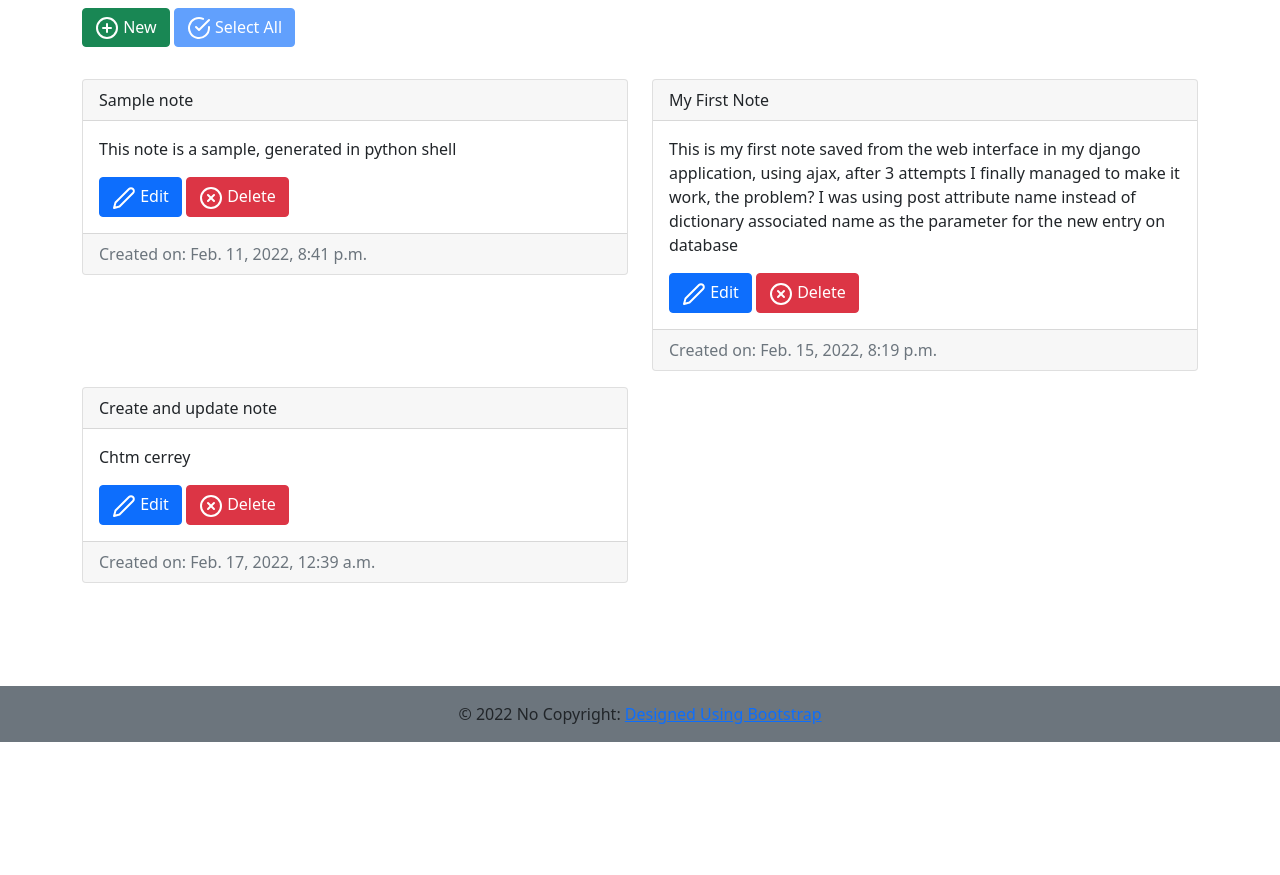
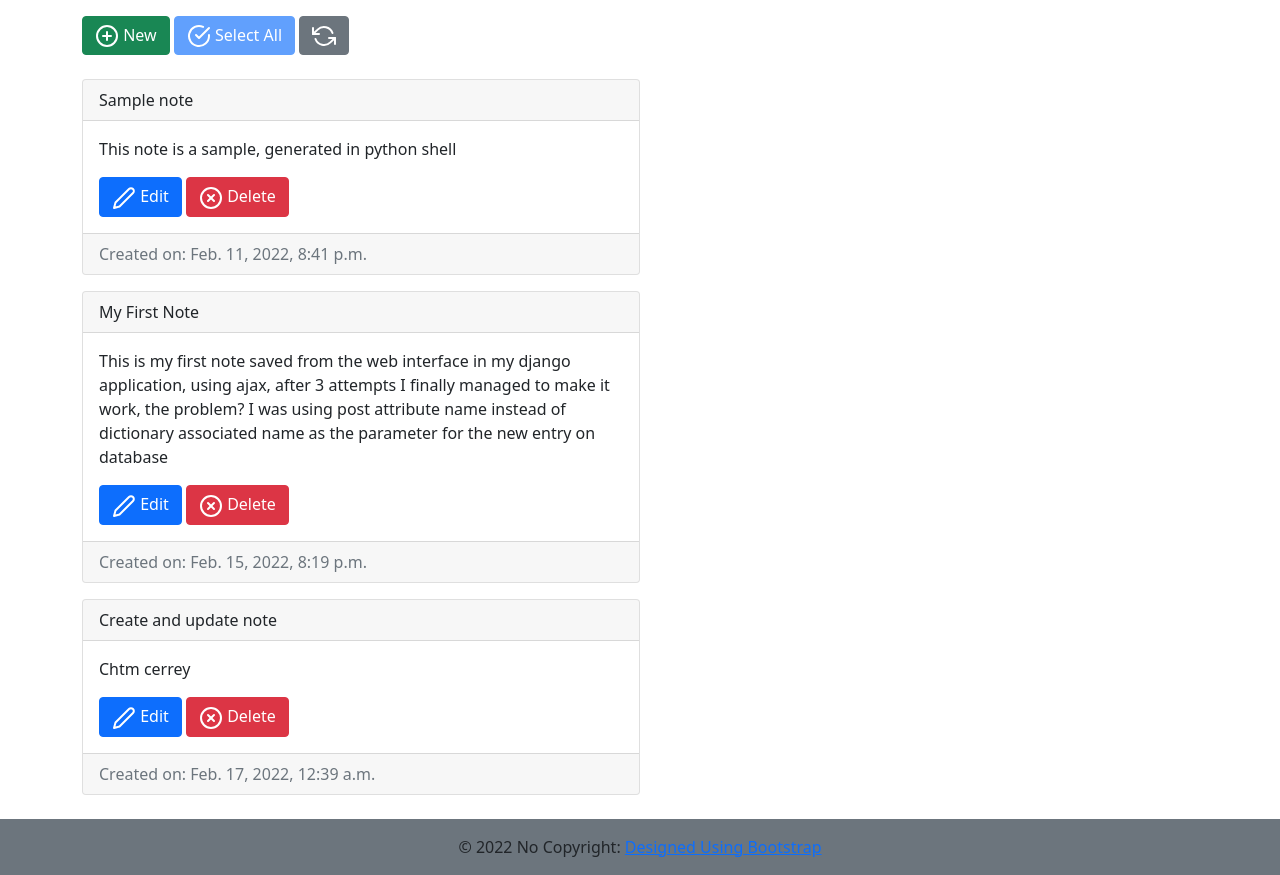
Before and after one commit to NopalProject/toge, a Django app: template pyapp/templates/pyapp/my_notes.html in a window 1280 px wide. Shown: the part 58-933 px from the top of the page. Before the commit the page ends 800 px from the top, so only its background shows below. Run offline with Django 3.2, Linux system fonts and the light colour scheme; the template is opened without the code that fills it: values that come from a table or form of the project are taken from there, others are empty; data comes from the database, SQL or seed files in the repository; both versions use the stored data as it was after the commit; some libraries are stand-ins or nearby versions.

Commit message:
trying to change the url of website to a user-friendly one

```diff
--- a/login/urls.py
+++ b/login/urls.py
@@ -2,8 +2,9 @@ from django.urls import path
 from . import views
 
 app_name='login'
-urlpatterns = [
-    path('', views.index, name='index'),
+'''urlpatterns = [
+    path('index', views.index, name='index'),
     path('login/', views.login, name='login'),
     path('<int:num>/', views.userlist, name='usuarios'),
 ]
+'''
--- a/miSitio/settings.py
+++ b/miSitio/settings.py
@@ -37,8 +37,7 @@ INSTALLED_APPS = [
     'django.contrib.sessions',
     'django.contrib.messages',
     'django.contrib.staticfiles',
-    'login.apps.LoginConfig',
-    'pyapp.apps.PyappConfig',
+    'pyapp',
 ]
 
 MIDDLEWARE = [
--- a/miSitio/urls.py
+++ b/miSitio/urls.py
@@ -17,7 +17,7 @@ from django.contrib import admin
 from django.urls import include, path
 
 urlpatterns = [
-    path('login/', include('login.urls')),
-    path('pyapp/', include('pyapp.urls')),
+#    path('', include('login.urls')),
+    path('', include('pyapp.urls')),
     path('admin/', admin.site.urls),
 ]
--- a/pyapp/static/pyapp/new_note.js
+++ b/pyapp/static/pyapp/new_note.js
@@ -4,19 +4,61 @@ $.get("/pyapp/ajax_test/",
     alert(data);
   });
 });*/
+const csrftoken= Cookies.get('csrftoken');
+
+function actualizar(){
+  $.ajax({
+    method: "POST",
+    headers: {'X-CSRFToken':csrftoken},
+    url: '/my_notes/',
+  }).done(function(data){
+    jsdata=JSON.parse(data);
+  //  alert(jsdata[1].fields['noteTitle']);
+    var notes = ``;
+    for(var n in jsdata){
+//      alert(jsdata[n].fields['noteBody']);
+//    alert(notes);
+//    notes+=`<div class="col-sm-6 py-2"><div class="card" id="${jsdata[n].>
+notes += `<div class="col-sm-6 py-2">
+  <div class="card" id="${jsdata[n].fields['userId']}">
+    <div class="card-header">${jsdata[n].fields['noteTitle']}</div>
+    <div class="card-body">
+      <p class="card-text">${jsdata[n].fields['noteBody']}</p>
+      <a href="#" class="btn btn-primary"><i data-feather="edit-2"></i>
+        <span> Edit </span></a>
+      <a href="#" class="btn btn-danger"><i data-feather="x-circle"></i>
+        <span>Delete</span></a>
+    </div>
+    <div class="card-footer text-muted">
+        Created on: ${jsdata[n].fields['noteCreatedDate']}
+    </div>
+  </div>
+</div>`;
+    }
+//$('#savedNotes').html('');
+$('#savedNotes').html(notes);
+feather.replace();
+//alert('si c pudo');
+  });
+}
+
+$('#refreshNotes').click(actualizar);
+
 
 $('#saveNewNote').click(function(){
 //  alert(1);
-let csrftoken= Cookies.get('csrftoken');
 //alert(csrftoken);
 $.ajax({
   method: "POST",
   headers: {'X-CSRFToken':csrftoken},
-  url: "/pyapp/ajax_test/",
-  data: { noteTitle: "John", noteBody: "Boston" },
+  url: "/ajax_test/",
+  data: { noteTitle: $('#noteTitle').val(), noteBody: $('#noteBody').text() },
   dataType: "json"
-}).done(function( msg ) {
-  alert( "Data Saved: " + msg );
-  console.log(msg);
+}).done(function(){
+  alert("datos guardados correctamente");
+  actualizar();
+}).fail(function(data){
+  alert("Oops, something went wrong");
+  alert(data.msg);
 });
 });
--- a/pyapp/templates/pyapp/layout.html
+++ b/pyapp/templates/pyapp/layout.html
@@ -19,7 +19,7 @@
     <script src="https://cdn.jsdelivr.net/npm/feather-icons/dist/feather.min.js"></script>
     <title>Practica | Python</title>
   </head>
-  <body onload="dm()">
+  <body class="d-flex flex-column min-vh-100">
     {%include './navbar.html'%}
     <div class="container">
         {% block content %}
@@ -32,11 +32,11 @@
     {% endif %}
     </div>
     <!-- Footer -->
-<footer class="fixed-bottom bg-secondary style="background-color: #e3f2fd;"">
+<footer class="mt-auto bg-secondary style="background-color: #e3f2fd;"">
 
   <!-- Copyright -->
   <div class="text-center py-3">© 2022 No Copyright:
-    <a href="/pyappp"> Designed Using Bootstrap </a>
+    <a href=""> Designed Using Bootstrap </a>
   </div>
   <!-- Copyright -->
 
--- a/pyapp/templates/pyapp/my_notes.html
+++ b/pyapp/templates/pyapp/my_notes.html
@@ -3,25 +3,28 @@
 {% block content%}
 {%load static%}
 <div class="row">
-  <div class="col-sm-6 py-2">
+ <div class="col-sm-6 py-3 w-auto">
    <p>
     <button class="btn btn-success" type="button" data-bs-toggle="collapse" data-bs-target="#newNote" aria-expanded="false" aria-controls="newNote">
       <i data-feather="plus-circle"></i>
-      <span>New</span> </button>
+      <span>New</span>
+    </button>
     <button class="btn btn-primary disabled" type="button"><i data-feather="check-circle"></i>
-      <span>Select All</span></button>
+      <span>Select All</span>
+    </button>
+    <button class="btn btn-secondary" id="refreshNotes"><i data-feather="refresh-ccw"></i></button>
    </p>
    <form class="collapse" id="newNote" method="POST">
      {% csrf_token %}
     <div class="col-sm-6 py-2">
      <div class="card">
       <div class="card-header">
-        <input class="w-100" type="text" placeholder="Title" name="noteTitle" maxlength="50">
+        <input class="w-100" type="text" placeholder="Title" name="noteTitle" maxlength="50" id="noteTitle"/>
      </div>
      <div class="card-body">
        <p class="card-text">
-          <label for="floatingTextarea" class="text-muted">Write your note down Here</label>
-          <div class="overflow-auto form-control" contenteditable="true" aria-multiline="true" id="floatingTextArea"></div>
+        <label  class="text-muted">Write your note down Here</label>
+        <div class="overflow-auto form-control" contenteditable="true" aria-multiline="true" id="noteBody"></div>
        </p>
        <a href="#" class="btn btn-primary" id="saveNewNote"><i data-feather="save"></i>
         <span> Save </span></a>
@@ -30,9 +33,8 @@
      </div>
     </div>
   </div>
-    </div>
-   <div class="newAjaxNote"></div>
  </form>
+<div id="savedNotes">
 {%if notes%}
 {%for note in notes %}
   <div class="col-sm-6 py-2">
@@ -56,6 +58,8 @@
 {%endfor%}
 {%endif%}
   </div>
+</div>
+</div>
 <script type="text/javascript" src="https://code.jquery.com/jquery-3.6.0.js"></script>
 <script type="text/javascript" src="https://cdn.jsdelivr.net/npm/js-cookie@2/src/js.cookie.min.js"></script>
 <script type="text/javascript" src="{%static 'pyapp/new_note.js'%}"></script>
```
Also changed, not shown: pyapp/views.py (+25 -11 lines), db.sqlite3. Lines whose indentation alone changed are shown as unchanged.
